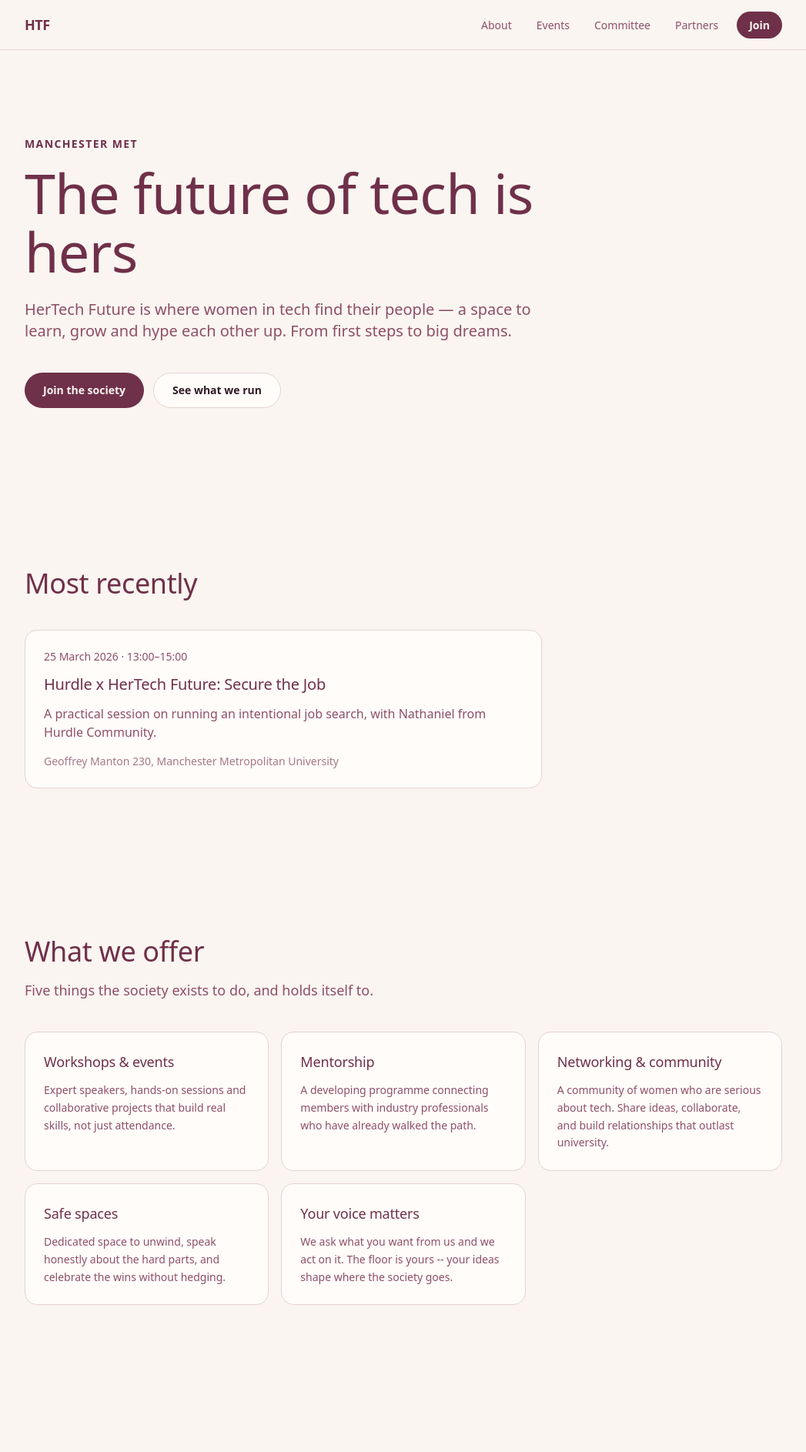
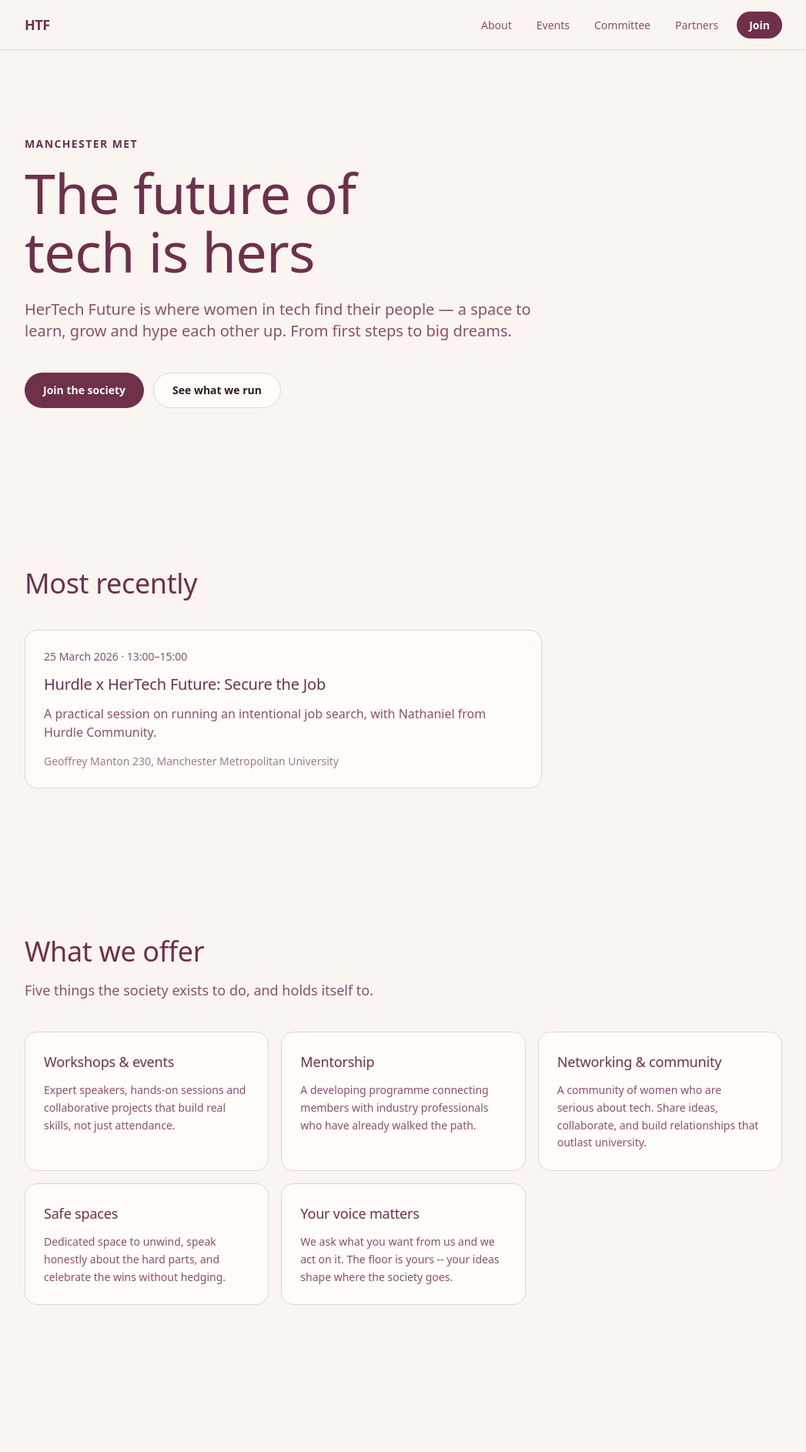
Before and after one commit to Humak1/HerTechFuture-website, a Next.js app: page / in a window 1280 px wide. Shown: the top 1886 px of the page at 77% size, without its empty margins (116-1163 px from the left). Built offline with nearby package versions, Linux system fonts and the light colour scheme; no server answers.

Commit message:
feat(base): improve line breaking for headings and prose

```diff
--- a/src/app/globals.css
+++ b/src/app/globals.css
@@ -63,4 +63,7 @@
     line-height: 1.08;
     letter-spacing: -.01em;
   }
+
+  h1, h2, h3 { text-wrap: balance; }
+  p { text-wrap: pretty; }
 }
```
